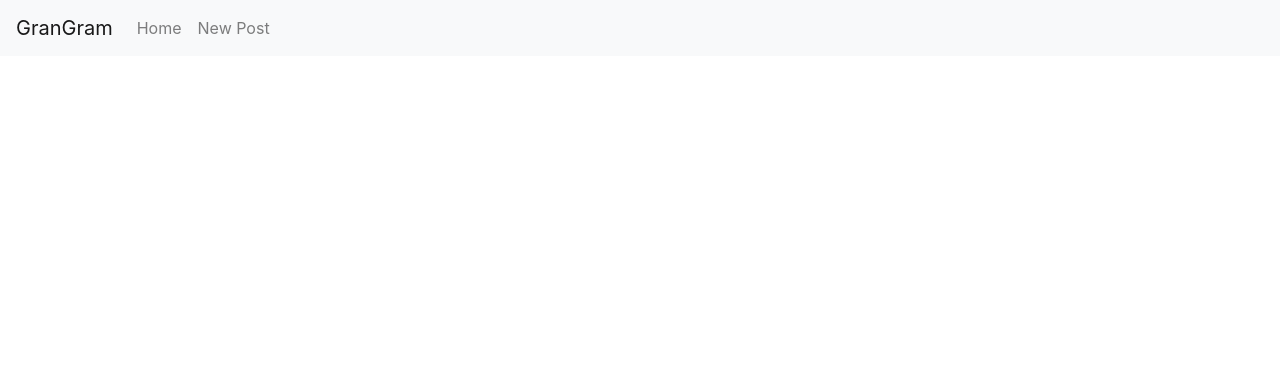
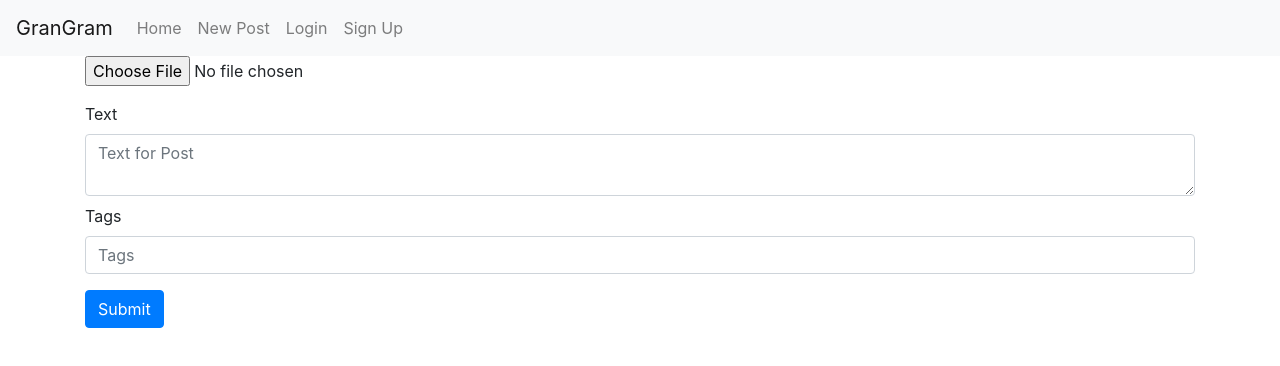
Before and after one commit to bagrad007/gran-gram, a React (Create React App) app in the folder front-end-gran-gram/: page /post/new in a window 1280 px wide. Shown: the top 366 px of the page. Built offline with nearby package versions, Linux system fonts and the light colour scheme; no server answers.

Commit message:
changes route on new post to follow restful convention, and adds new picture for all profile pictures. Also adds new nav bars for login and signup for future feature

```diff
--- a/front-end-gran-gram/src/components/NavBar/Navigation.js
+++ b/front-end-gran-gram/src/components/NavBar/Navigation.js
@@ -9,7 +9,7 @@
     const history = useHistory()
     const handleNewPost = (e) => {
         e.preventDefault()
-        history.push('/newpost')
+        history.push('/post/new')
     }
 
     const handleHome = (e) => {
@@ -25,14 +25,18 @@
                 <Navbar.Collapse id="basic-navbar-nav">
                     <Nav className="me-auto">
                         <Nav.Link href="/home" onClick={handleHome}>Home</Nav.Link>
-                        <Nav.Link href='/newpost' onClick={handleNewPost}>New Post</Nav.Link>
+                        <Nav.Link href='/post/new' onClick={handleNewPost}>New Post</Nav.Link>
+                    </Nav>
+                    <Nav className="me-right">
+                        <Nav.Link href="login" >Login</Nav.Link>
+                        <Nav.Link href="signup" >Sign Up</Nav.Link>
                     </Nav>
                 </Navbar.Collapse>
             </Navbar>
             <Switch>
 
                 <Route path='/home' exact render={props => <Posts {...props} />} />
-                <Route path='/newpost' exact render={props => <NewPost {...props} />} />
+                <Route path='/post/new' exact render={props => <NewPost {...props} />} />
             </Switch>
         </div>
     )
--- a/front-end-gran-gram/src/components/Posts/Post/Post.js
+++ b/front-end-gran-gram/src/components/Posts/Post/Post.js
@@ -1,5 +1,6 @@
 import React from 'react'
 import "../../../stylesheets/cardbox.css"
+import Smile from "../../../images/yellow-smile.JPG"
 
 import Image from 'react-bootstrap/Image'
 import Button from 'react-bootstrap/Button'
@@ -12,6 +13,7 @@
 const Post = (props) => {
     console.log(props)
     return (
+
         <Container className="post-container">
             <Row>
                 <Col lg={6} className="shadow-lg bg-white offset-lg-3">
@@ -26,7 +28,7 @@
                         </div>
                         <div className="media m-0">
                             <div className="d-flex mr-3">
-                                <a href=""><img className="img-fluid rounded-circle" src="http://www.themashabrand.com/templates/bootsnipp/post/assets/img/users/4.jpg" alt="User" /></a>
+                                <a href=""><img className="img-fluid rounded-circle" src={`${Smile}`} alt="User" /></a>
                             </div>
                             <div className="media-body">
                                 <p className="m-0">{props.post.creator} name</p>
--- a/front-end-gran-gram/src/components/Posts/Posts.js
+++ b/front-end-gran-gram/src/components/Posts/Posts.js
@@ -15,13 +15,14 @@
     console.log(posts)
     if (!posts.length) {
         return (
+
             <Container>
                 <Row>
                     <Col className="offset-lg-4">
                         <Card style={{ width: '22rem' }}>
                             <Card.Img src={`${image}`} />
                         </Card>
-                        <Spinner animation="border" className='offset-sm-3' />
+                        <Spinner animation="border" className='offset-md-3' />
                     </Col>
                 </Row>
             </Container>
```
Also changed, not shown: front-end-gran-gram/src/images/yellow-smile.JPG (added).
